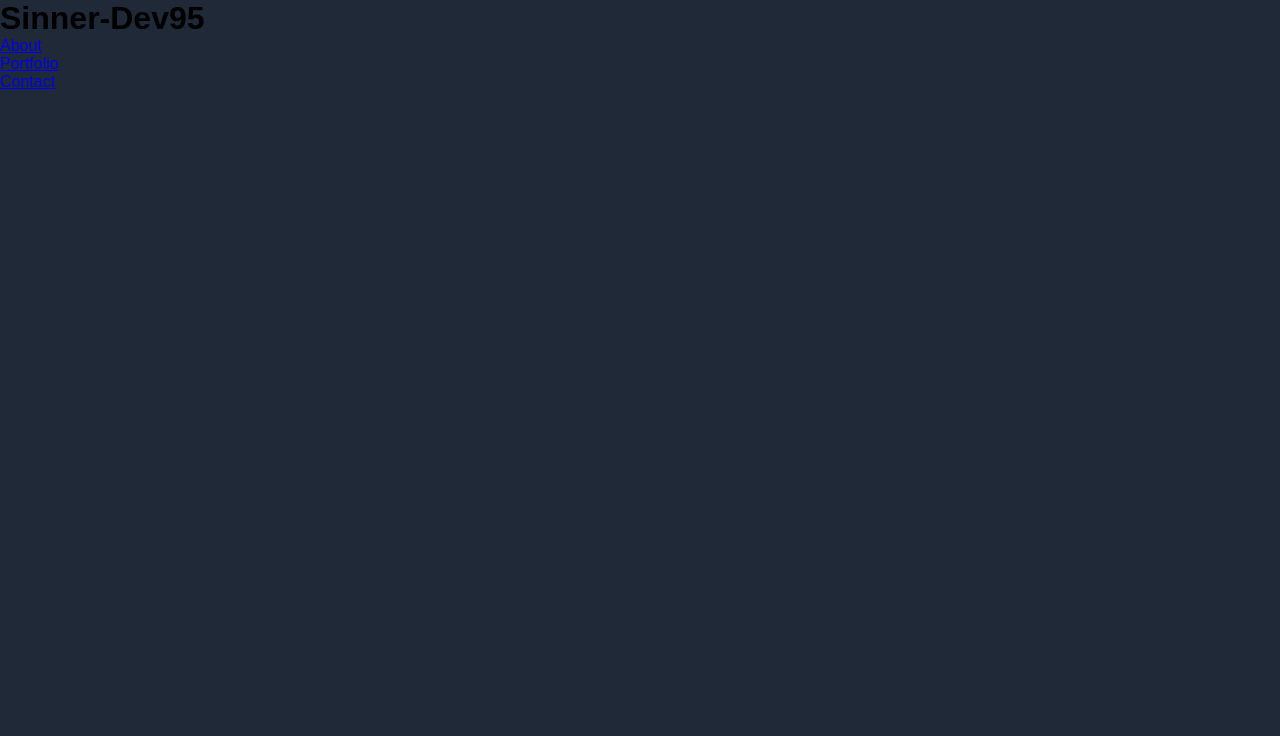
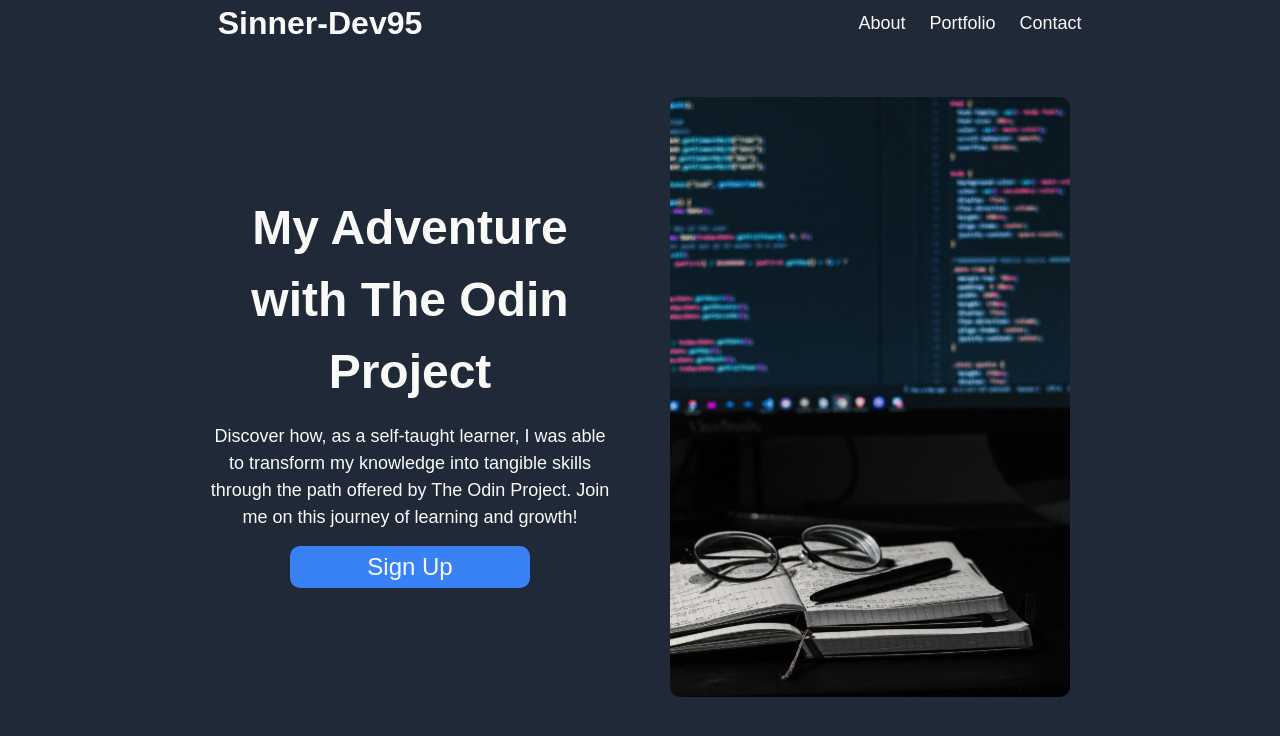
Before and after one commit to Sinner-Dev95/landing-page, a plain HTML site: page index.html in a window 1280 px wide. Drawn offline with Linux system fonts and the light colour scheme; a web font is replaced by a local one.

Commit message:
Fix the problem of hero-section
Set min-width and max-width for container test

```diff
--- a/index.html
+++ b/index.html
@@ -20,6 +20,19 @@
       </nav>
     </header>
 
+    <section class="hero-section">
 
+      <div class="text-container">
+        <h2 class="hero-title">My Adventure with The Odin Project</h2>
+        <p class="hero-paragraph">
+          Discover how, as a self-taught learner, I was able to transform my
+          knowledge into tangible skills through the path offered by The Odin
+          Project. Join me on this journey of learning and growth!
+        </p>
+        <div class="button-signup">Sign Up</div>
+      </div>
+
+      <img src="image/file.jpg" alt="">
+    </section>
   </body>
 </html>
--- a/styles.css
+++ b/styles.css
@@ -16,6 +16,101 @@ body {
   font-family: "Gabarito", sans-serif;
   height: 100vh;
   background-color: #1f2937;
+  display: flex;
+  flex-direction: column;
 }
 
 /* <---- style for the header section -----> */
+
+.intestazione {
+  display: flex;
+  justify-content: center;
+  align-items: center;
+  color: #f9faf8;
+  background-color: #1f2937;
+  padding: 5px 0;
+}
+
+.logo-container {
+  display: flex;
+  justify-content: center;
+}
+.logo-container,
+.nav-bar {
+  flex: 1;
+}
+
+ul {
+  display: flex;
+  list-style-type: none;
+  justify-content: center;
+}
+
+ul li a {
+  font-size: 18px;
+  text-decoration: none;
+  color: #f9faf8;
+  margin-left: 20px;
+  cursor: pointer;
+
+  padding: 2px;
+  border-radius: 2px;
+
+}
+
+ul li a:hover {
+    background-color: #3882f6;
+}
+
+
+/* <---- style header finish ----> */
+
+/* style hero-section */
+
+.hero-section {
+  padding: 20px;
+  display: flex;
+  gap: 60px;
+  color: #f9faf8;
+  margin: 30px auto 0 auto;
+}
+
+.text-container {
+  display: flex;
+  justify-content: center;
+
+  flex-direction: column;
+  line-height: 1.5;
+  min-width: 200px;
+  max-width: 400px;
+
+  flex: 1;
+}
+
+.hero-title {
+    font-size: 48px;
+    margin-bottom: 15px;
+    text-align: center;
+}
+
+.hero-paragraph {
+    font-size: 18px;
+    text-align: center;
+}
+
+img {
+    border-radius: 10px;
+    flex: 1;
+}
+
+.button-signup {
+
+    text-align: center;
+    font-size: 24px;
+    margin: 15px auto;
+    background-color: #3882f6;
+    border-radius: 10px;
+    padding: 3px ;
+    width: 60%;
+    cursor: pointer;
+}
```
